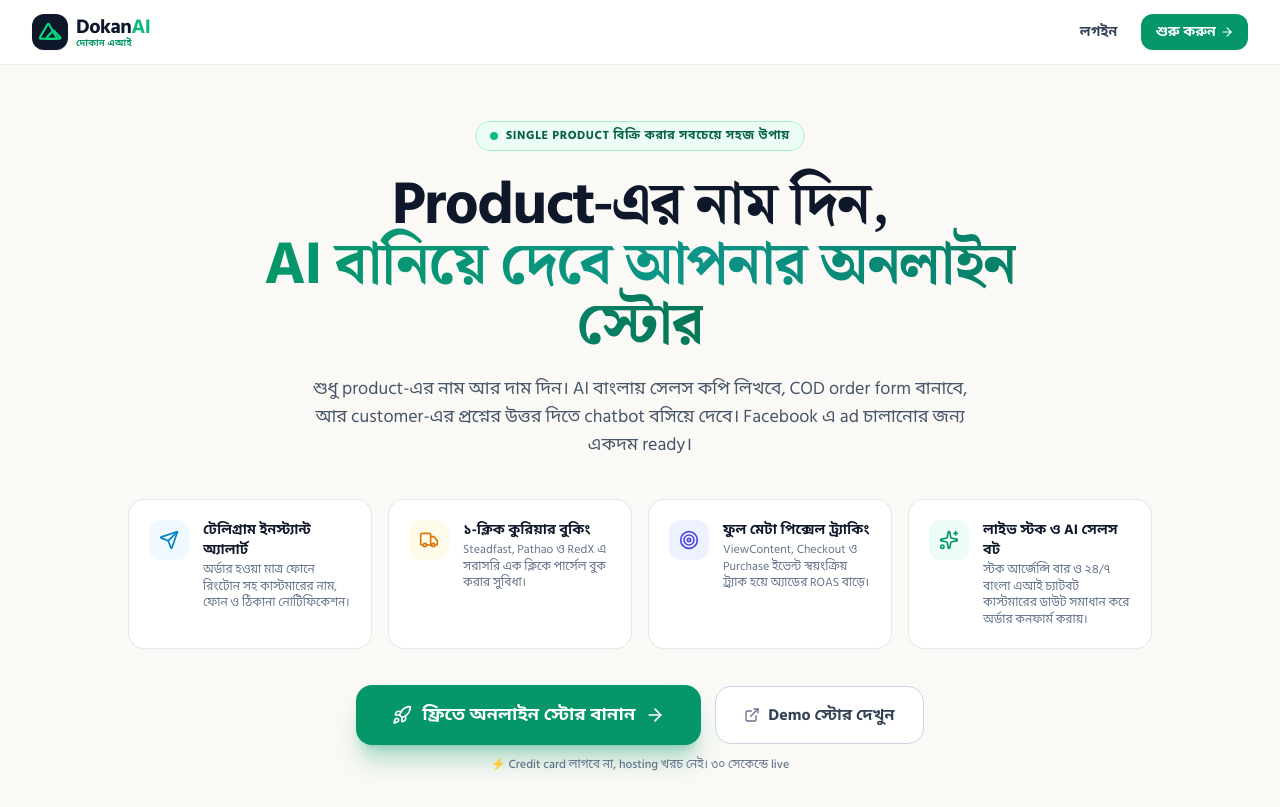
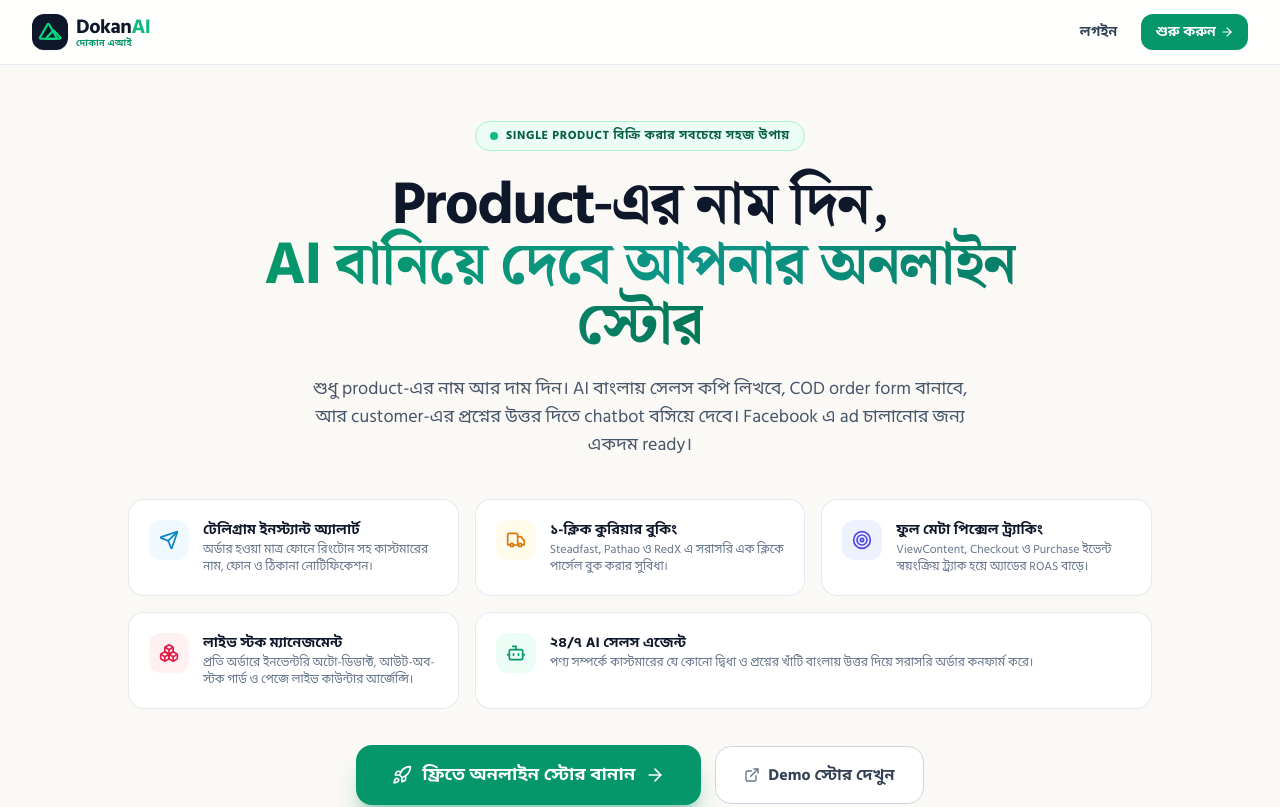
Before and after one commit to trtajim/dokan-ai, a Nuxt app: page / in a window 1280 px wide. Shown: the top 807 px of the page. Built offline with nearby package versions, Linux system fonts and the light colour scheme; a web font is replaced by a local one.

Commit message:
feat(homepage): separate live stock management and AI sales bot into distinct benefit cards

```diff
--- a/pages/index.vue
+++ b/pages/index.vue
@@ -27,8 +27,8 @@
           </p>
         </div>
 
-        <!-- 4 Core Merchant Superpowers (Clearly show benefits BEFORE action) -->
-        <div class="mt-10 grid grid-cols-1 sm:grid-cols-2 lg:grid-cols-4 gap-4 max-w-5xl mx-auto text-left">
+        <!-- Core Merchant Superpowers (5 Distinct Cards) -->
+        <div class="mt-10 grid grid-cols-1 sm:grid-cols-2 lg:grid-cols-3 gap-4 max-w-5xl mx-auto text-left">
 
           <!-- Benefit 1: Telegram Alerts -->
           <div class="p-4 sm:p-5 rounded-2xl bg-white border border-slate-200/90 shadow-xs hover:border-emerald-300 transition-all flex items-start gap-3.5">
@@ -63,14 +63,25 @@
             </div>
           </div>
 
-          <!-- Benefit 4: Stock & AI Sales Bot -->
+          <!-- Benefit 4: Real-time Stock Management -->
           <div class="p-4 sm:p-5 rounded-2xl bg-white border border-slate-200/90 shadow-xs hover:border-emerald-300 transition-all flex items-start gap-3.5">
-            <div class="w-10 h-10 rounded-xl bg-emerald-50 text-emerald-600 flex items-center justify-center shrink-0">
-              <Sparkles class="w-5 h-5" />
+            <div class="w-10 h-10 rounded-xl bg-rose-50 text-rose-600 flex items-center justify-center shrink-0">
+              <Boxes class="w-5 h-5" />
             </div>
             <div>
-              <h3 class="font-bold text-slate-900 text-sm">লাইভ স্টক ও AI সেলস বট</h3>
-              <p class="text-xs text-slate-500 mt-0.5 leading-snug">স্টক আর্জেন্সি বার ও ২৪/৭ বাংলা এআই চ্যাটবট কাস্টমারের ডাউট সমাধান করে অর্ডার কনফার্ম করায়।</p>
+              <h3 class="font-bold text-slate-900 text-sm">লাইভ স্টক ম্যানেজমেন্ট</h3>
+              <p class="text-xs text-slate-500 mt-0.5 leading-snug">প্রতি অর্ডারে ইনভেন্টরি অটো-ডিডাক্ট, আউট-অব-স্টক গার্ড ও পেজে লাইভ কাউন্টার আর্জেন্সি।</p>
+            </div>
+          </div>
+
+          <!-- Benefit 5: 24/7 AI Sales Agent -->
+          <div class="p-4 sm:p-5 rounded-2xl bg-white border border-slate-200/90 shadow-xs hover:border-emerald-300 transition-all flex items-start gap-3.5 sm:col-span-2 lg:col-span-2">
+            <div class="w-10 h-10 rounded-xl bg-emerald-50 text-emerald-600 flex items-center justify-center shrink-0">
+              <Bot class="w-5 h-5" />
+            </div>
+            <div>
+              <h3 class="font-bold text-slate-900 text-sm">২৪/৭ AI সেলস এজেন্ট</h3>
+              <p class="text-xs text-slate-500 mt-0.5 leading-snug">পণ্য সম্পর্কে কাস্টমারের যে কোনো দ্বিধা ও প্রশ্নের খাঁটি বাংলায় উত্তর দিয়ে সরাসরি অর্ডার কনফার্ম করে।</p>
             </div>
           </div>
 
@@ -189,5 +200,5 @@
 </template>
 
 <script setup>
-import { Rocket, ArrowRight, ExternalLink, Zap, Send, Truck, Target, Sparkles, CheckCircle2 } from 'lucide-vue-next'
+import { Rocket, ArrowRight, ExternalLink, Zap, Send, Truck, Target, Sparkles, Boxes, Bot, CheckCircle2 } from 'lucide-vue-next'
 </script>
```
